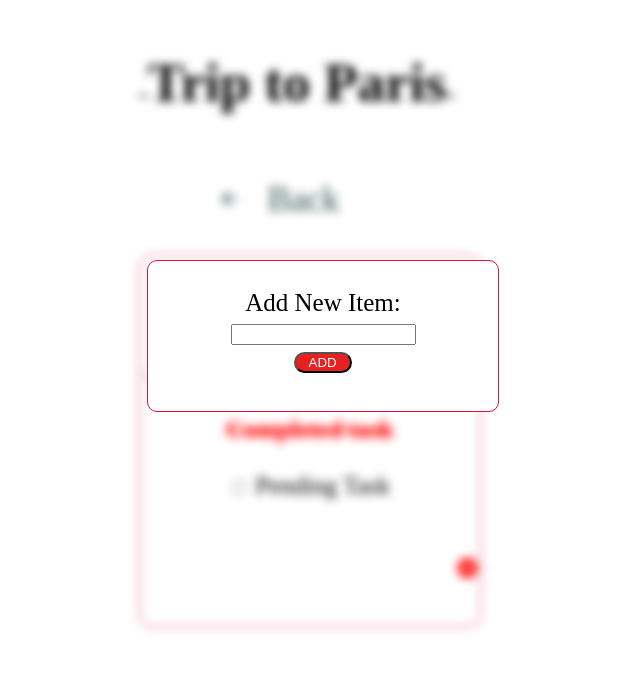
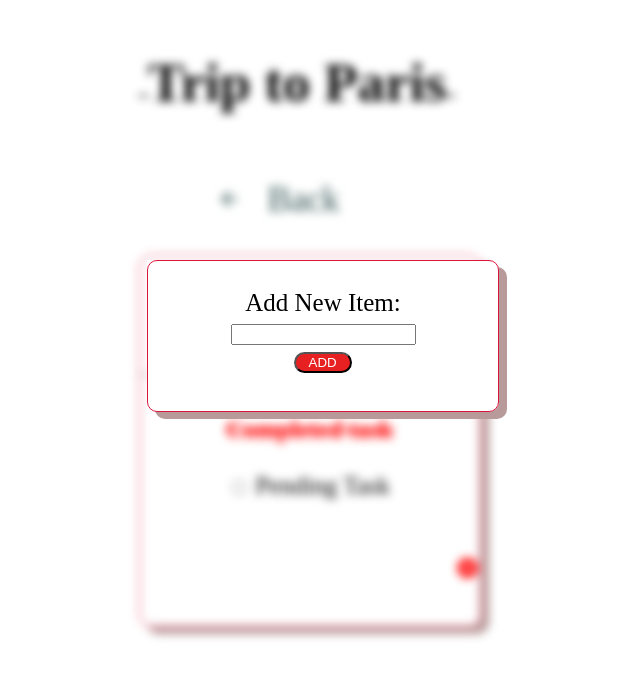
Before and after one commit to Md-Sameera/project2, a plain HTML site: page index4.html in a window 1280 px wide. Shown: the whole page, without its empty margins (343-983 px from the left). Drawn offline with Linux system fonts and the light colour scheme.

Commit message:
Update index4.html

```diff
--- a/index4.html
+++ b/index4.html
@@ -16,6 +16,7 @@
             height: 370px;
             text-align: center;
             justify-content: center;
+            box-shadow: 8px 7px #b89a9a;
         }
         .parent{
 
@@ -27,6 +28,7 @@
             width: 350px;
             height: 150px;
             text-align: center;
+            box-shadow: 8px 7px #b89a9a;
         }
         .child{
             position: absolute;
```
